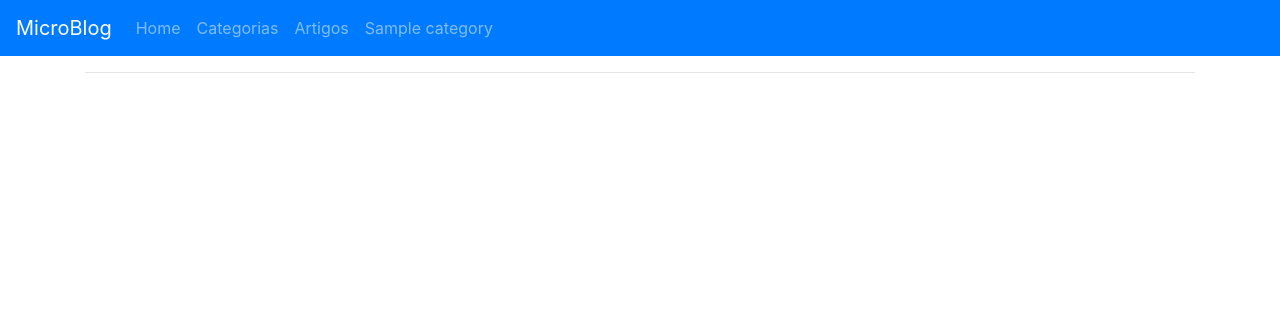
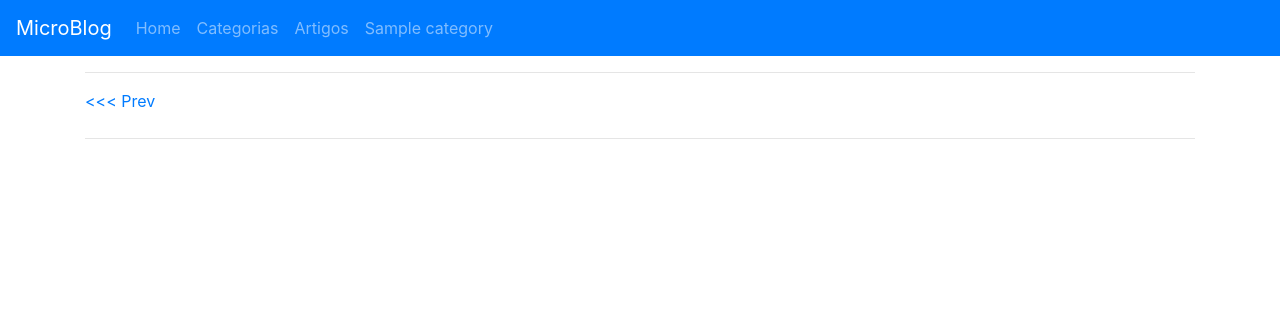
Before and after one commit to AndreTeixeirax8/MicroBlog, a Node server app: page /articles/page/2 in a window 1280 px wide. Shown: the top 316 px of the page. Run offline with Node 20, Linux system fonts and the light colour scheme; tables that the repository leaves empty hold one stand-in row (values such as "Sample post"); some libraries are stand-ins or nearby versions.

Commit message:
Adicionado botão de voltar

```diff
--- a/articles/ArticlesController.js
+++ b/articles/ArticlesController.js
@@ -124,6 +124,7 @@ router.get("/articles/page/:num",(req,res)=>{
         }
 
         var result = {
+            page:parseInt(page),//converte a string para um int
             next: next,
             articles : articles,
         }
--- a/views/admin/articles/page.ejs
+++ b/views/admin/articles/page.ejs
@@ -17,6 +17,28 @@
                 </div>
                 <br>
             <%});%>
+
+
+             <div  class="row">
+                <div class="col col-12">
+                    <% if (result.page > 2){ %>
+                        <a style="float:left" href="/articles/page/<%= result.page - 1 %>"><<< Prev </a>
+                     <% } else if(result.page == 2){ %>
+                        <a style="float:left" href="/"><<< Prev </a>
+                     <%}%>
+
+
+                    <% if(result.next) {%><!--Se existe mais paginas ele exibe esse link-->
+                        <a style="float:right" href="/articles/page/<% result.page + 1 %>">Next >>></a>
+                    <%}%>
+
+                </div>
+
+                <hr>
+            </div>
+            <hr>
+
+
         </div>
 
 </body>
```
